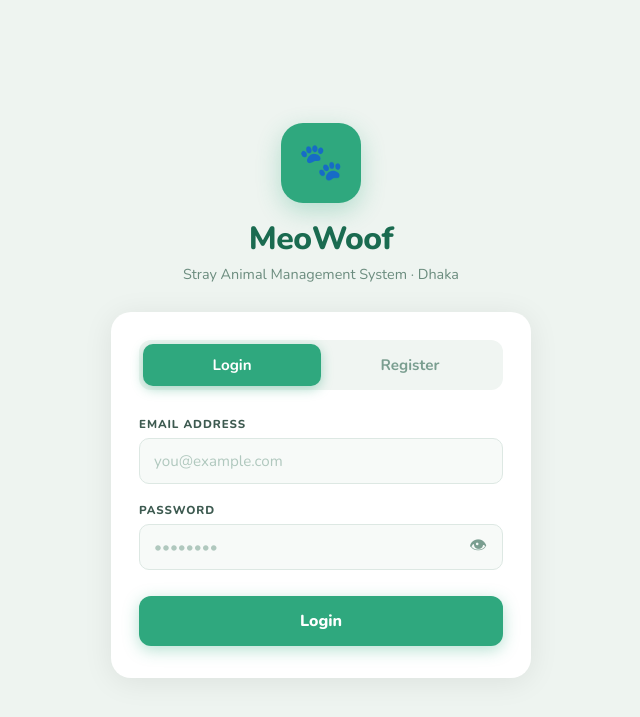
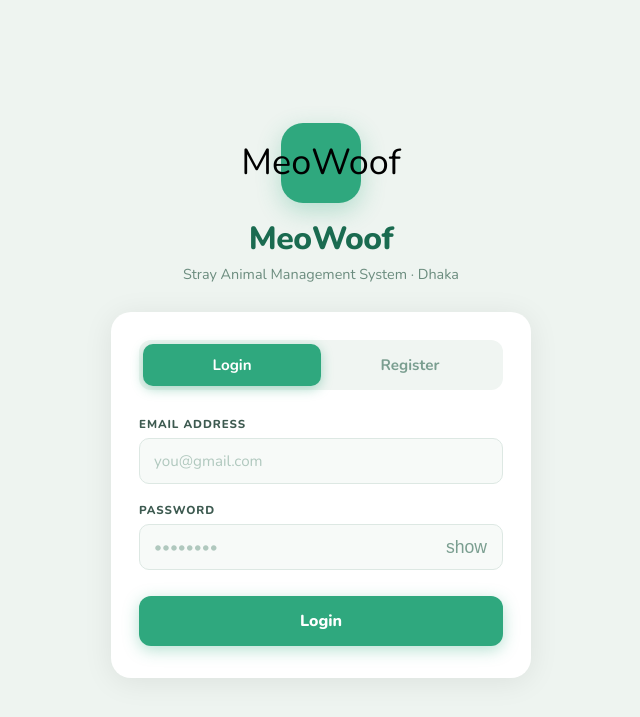
Before and after one commit to nusiba-0/CSE384.14---Group-1, a PHP site: page / in a window 1280 px wide. Shown: the top 717 px of the page, without its empty margins (319-959 px from the left). Run offline with PHP 8.4, Linux system fonts and the light colour scheme.

Commit message:
Update index.php

```diff
--- a/index.php
+++ b/index.php
@@ -1,7 +1,5 @@
 <?php
 require_once 'config.php';
-
-// Already logged in হলে dashboard এ redirect
 if (isset($_SESSION['user_id'])) {
     header("Location: dashboard.php");
     exit();
@@ -11,13 +9,12 @@ $tab = isset($_GET['tab']) ? $_GET['tab'] : 'login';
 $error = '';
 $success = '';
 
-// ===== LOGIN LOGIC =====
 if ($_SERVER['REQUEST_METHOD'] === 'POST' && isset($_POST['login'])) {
     $email    = trim(mysqli_real_escape_string($conn, $_POST['email']));
     $password = $_POST['password'];
 
     if (empty($email) || empty($password)) {
-        $error = 'ইমেইল এবং পাসওয়ার্ড দিন।';
+        $error = 'Enter Email & Password';
         $tab = 'login';
     } else {
         $sql = "SELECT * FROM users WHERE email = '$email' LIMIT 1";
@@ -32,17 +29,16 @@ if ($_SERVER['REQUEST_METHOD'] === 'POST' && isset($_POST['login'])) {
                 header("Location: dashboard.php");
                 exit();
             } else {
-                $error = 'পাসওয়ার্ড ভুল হয়েছে।';
+                $error = 'Password incorrect';
                 $tab = 'login';
             }
         } else {
-            $error = 'এই ইমেইল দিয়ে কোনো অ্যাকাউন্ট নেই।';
+            $error = 'There is no account with this email';
             $tab = 'login';
         }
     }
 }
 
-// ===== REGISTER LOGIC =====
 if ($_SERVER['REQUEST_METHOD'] === 'POST' && isset($_POST['register'])) {
     $full_name = trim(mysqli_real_escape_string($conn, $_POST['full_name']));
     $email     = trim(mysqli_real_escape_string($conn, $_POST['email']));
@@ -53,29 +49,28 @@ if ($_SERVER['REQUEST_METHOD'] === 'POST' && isset($_POST['register'])) {
     $confirm   = $_POST['confirm_password'];
     $tab = 'register';
 
-    // Validation
     if (empty($full_name) || empty($email) || empty($phone) || empty($address) || empty($password)) {
-        $error = 'সব ঘর পূরণ করুন।';
+        $error = 'Fill in all the boxes';
     } elseif (!filter_var($email, FILTER_VALIDATE_EMAIL)) {
-        $error = 'সঠিক ইমেইল ঠিকানা দিন।';
+        $error = 'Please enter a valid email address';
     } elseif (strlen($password) < 6) {
-        $error = 'পাসওয়ার্ড কমপক্ষে ৬ অক্ষরের হতে হবে।';
+        $error = 'Password must be at least six characters long';
     } elseif ($password !== $confirm) {
-        $error = 'পাসওয়ার্ড দুটো মিলছে না।';
+        $error = 'Password does not match';
     } else {
-        // Check duplicate email
+
         $check = mysqli_query($conn, "SELECT id FROM users WHERE email = '$email'");
         if (mysqli_num_rows($check) > 0) {
-            $error = 'এই ইমেইল আগেই ব্যবহার হয়েছে।';
+            $error = 'This email has been used before';
         } else {
             $hashed = password_hash($password, PASSWORD_DEFAULT);
             $sql = "INSERT INTO users (full_name, email, phone, role, address, password)
                     VALUES ('$full_name', '$email', '$phone', '$role', '$address', '$hashed')";
             if (mysqli_query($conn, $sql)) {
-                $success = 'অ্যাকাউন্ট তৈরি হয়েছে! এখন লগইন করুন।';
+                $success = 'Account created! Login now';
                 $tab = 'login';
             } else {
-                $error = 'একটি সমস্যা হয়েছে: ' . mysqli_error($conn);
+                $error = 'There was a problem : ' . mysqli_error($conn);
             }
         }
     }
@@ -106,7 +101,6 @@ if ($_SERVER['REQUEST_METHOD'] === 'POST' && isset($_POST['register'])) {
             max-width: 420px;
         }
 
-        /* HEADER */
         .brand {
             text-align: center;
             margin-bottom: 28px;
@@ -135,7 +129,6 @@ if ($_SERVER['REQUEST_METHOD'] === 'POST' && isset($_POST['register'])) {
             margin-top: 4px;
         }
 
-        /* CARD */
         .card {
             background: #fff;
             border-radius: 20px;
@@ -143,7 +136,6 @@ if ($_SERVER['REQUEST_METHOD'] === 'POST' && isset($_POST['register'])) {
             box-shadow: 0 4px 30px rgba(0,0,0,0.08);
         }
 
-        /* TABS */
         .tabs {
             display: flex;
             background: #f0f5f2;
@@ -170,7 +162,6 @@ if ($_SERVER['REQUEST_METHOD'] === 'POST' && isset($_POST['register'])) {
             box-shadow: 0 3px 12px rgba(47,168,126,0.4);
         }
 
-        /* FORM */
         .field { margin-bottom: 18px; }
         .field-row { display: flex; gap: 14px; }
         .field-row .field { flex: 1; }
@@ -222,11 +213,10 @@ if ($_SERVER['REQUEST_METHOD'] === 'POST' && isset($_POST['register'])) {
             padding: 4px;
         }
 
-        /* SELECT arrow */
         .select-wrap { position: relative; }
         .select-wrap select { padding-right: 36px; }
         .select-wrap::after {
-            content: "▾";
+            content: "*";
             position: absolute;
             right: 13px;
             top: 50%;
@@ -236,7 +226,6 @@ if ($_SERVER['REQUEST_METHOD'] === 'POST' && isset($_POST['register'])) {
             font-size: 0.9rem;
         }
 
-        /* BUTTON */
         .btn-primary {
             width: 100%;
             padding: 14px;
@@ -259,7 +248,6 @@ if ($_SERVER['REQUEST_METHOD'] === 'POST' && isset($_POST['register'])) {
         }
         .btn-primary:active { transform: translateY(0); }
 
-        /* ALERTS */
         .alert {
             padding: 12px 16px;
             border-radius: 10px;
@@ -270,7 +258,6 @@ if ($_SERVER['REQUEST_METHOD'] === 'POST' && isset($_POST['register'])) {
         .alert-error { background: #fef0f0; color: #c0392b; border: 1px solid #f5c6c6; }
         .alert-success { background: #edfaf4; color: #1a7a50; border: 1px solid #b2e8d0; }
 
-        /* FORM SECTIONS */
         .form-section { display: none; }
         .form-section.active { display: block; }
     </style>
@@ -279,47 +266,43 @@ if ($_SERVER['REQUEST_METHOD'] === 'POST' && isset($_POST['register'])) {
 <div class="wrapper">
     <!-- Brand Header -->
     <div class="brand">
-        <div class="brand-icon">🐾</div>
+        <div class="brand-icon">MeoWoof</div>
         <h1>MeoWoof</h1>
         <p>Stray Animal Management System · Dhaka</p>
     </div>
 
-    <!-- Card -->
     <div class="card">
-        <!-- Tabs -->
+
         <div class="tabs">
             <button class="tab-btn <?= $tab === 'login' ? 'active' : '' ?>" onclick="switchTab('login')">Login</button>
             <button class="tab-btn <?= $tab === 'register' ? 'active' : '' ?>" onclick="switchTab('register')">Register</button>
         </div>
 
-        <!-- Alert Messages -->
         <?php if ($error): ?>
-            <div class="alert alert-error">⚠️ <?= htmlspecialchars($error) ?></div>
+            <div class="alert alert-error"> <?= htmlspecialchars($error) ?></div>
         <?php endif; ?>
         <?php if ($success): ?>
-            <div class="alert alert-success">✅ <?= htmlspecialchars($success) ?></div>
+            <div class="alert alert-success"> <?= htmlspecialchars($success) ?></div>
         <?php endif; ?>
 
-        <!-- ====== LOGIN FORM ====== -->
         <div class="form-section <?= $tab === 'login' ? 'active' : '' ?>" id="section-login">
             <form method="POST" action="">
                 <div class="field">
                     <label>Email Address</label>
-                    <input type="email" name="email" placeholder="you@example.com" required
+                    <input type="email" name="email" placeholder="you@gmail.com" required
                            value="<?= isset($_POST['email']) && isset($_POST['login']) ? htmlspecialchars($_POST['email']) : '' ?>">
                 </div>
                 <div class="field">
                     <label>Password</label>
                     <div class="pass-wrap">
                         <input type="password" name="password" id="login-pass" placeholder="••••••••" required>
-                        <button type="button" class="eye-btn" onclick="togglePass('login-pass', this)">👁</button>
+                        <button type="button" class="eye-btn" onclick="togglePass('login-pass', this)">show</button>
                     </div>
                 </div>
                 <button type="submit" name="login" class="btn-primary">Login</button>
             </form>
         </div>
 
-        <!-- ====== REGISTER FORM ====== -->
         <div class="form-section <?= $tab === 'register' ? 'active' : '' ?>" id="section-register">
             <form method="POST" action="">
                 <div class="field">
@@ -331,12 +314,12 @@ if ($_SERVER['REQUEST_METHOD'] === 'POST' && isset($_POST['register'])) {
                 <div class="field-row">
                     <div class="field">
                         <label>Email</label>
-                        <input type="email" name="email" placeholder="you@example.com" required
+                        <input type="email" name="email" placeholder="you@gmail.com" required
                                value="<?= isset($_POST['email']) && isset($_POST['register']) ? htmlspecialchars($_POST['email']) : '' ?>">
                     </div>
                     <div class="field">
                         <label>Phone</label>
-                        <input type="tel" name="phone" placeholder="01X-XXXXXXX" required
+                        <input type="tel" name="phone" placeholder="01800000000" required
                                value="<?= isset($_POST['phone']) ? htmlspecialchars($_POST['phone']) : '' ?>">
                     </div>
                 </div>
@@ -364,14 +347,14 @@ if ($_SERVER['REQUEST_METHOD'] === 'POST' && isset($_POST['register'])) {
                         <label>Password</label>
                         <div class="pass-wrap">
                             <input type="password" name="password" id="reg-pass" placeholder="Min 6 chars" required>
-                            <button type="button" class="eye-btn" onclick="togglePass('reg-pass', this)">👁</button>
+                            <button type="button" class="eye-btn" onclick="togglePass('reg-pass', this)">show</button>
                         </div>
                     </div>
                     <div class="field">
                         <label>Confirm Password</label>
                         <div class="pass-wrap">
                             <input type="password" name="confirm_password" id="reg-pass2" placeholder="Repeat password" required>
-                            <button type="button" class="eye-btn" onclick="togglePass('reg-pass2', this)">👁</button>
+                            <button type="button" class="eye-btn" onclick="togglePass('reg-pass2', this)">show</button>
                         </div>
                     </div>
                 </div>
@@ -394,10 +377,10 @@ if ($_SERVER['REQUEST_METHOD'] === 'POST' && isset($_POST['register'])) {
         const input = document.getElementById(id);
         if (input.type === 'password') {
             input.type = 'text';
-            btn.textContent = '🙈';
+            btn.textContent = 'show';
         } else {
             input.type = 'password';
-            btn.textContent = '👁';
+            btn.textContent = 'hide';
         }
     }
 </script>
```
